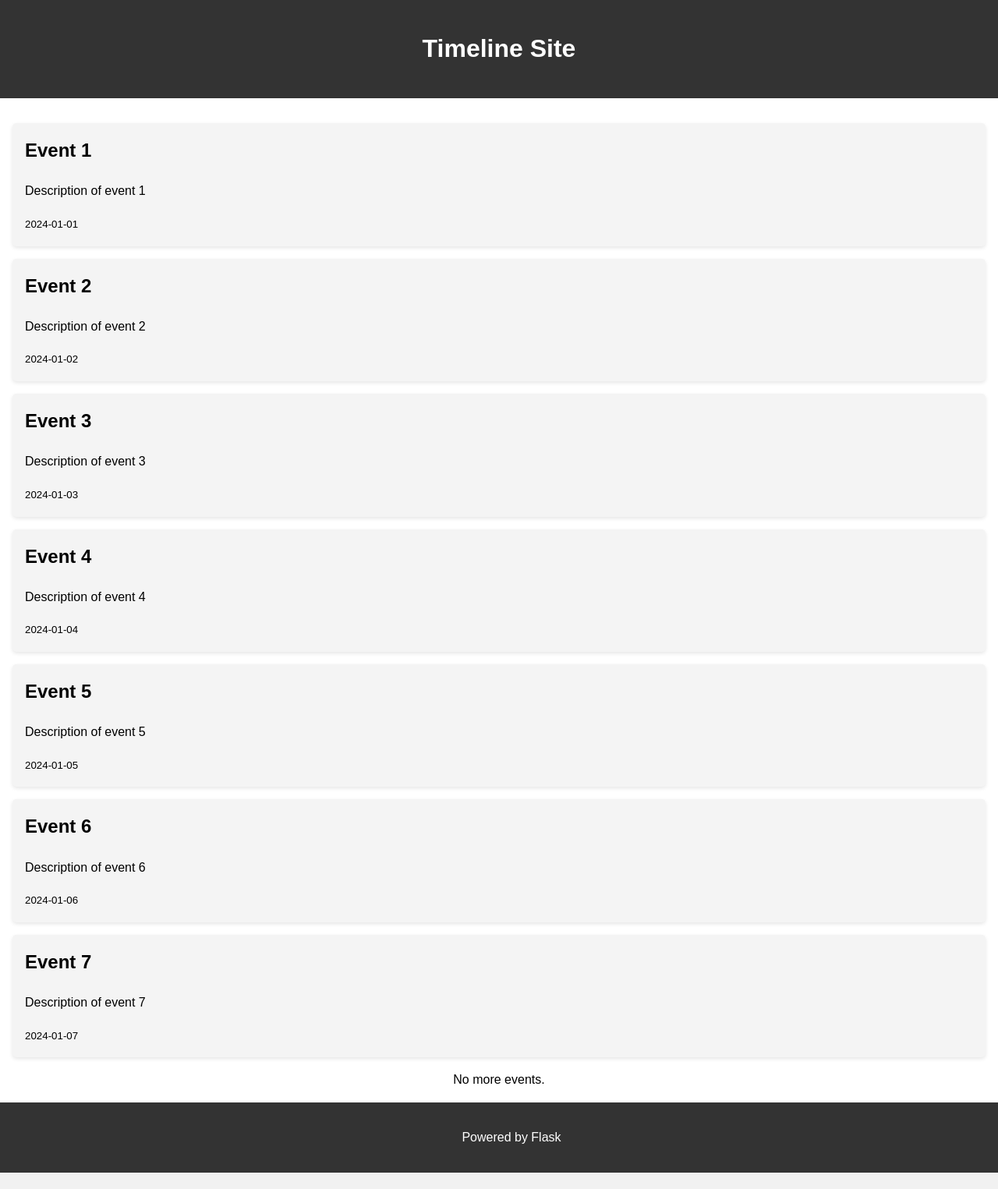
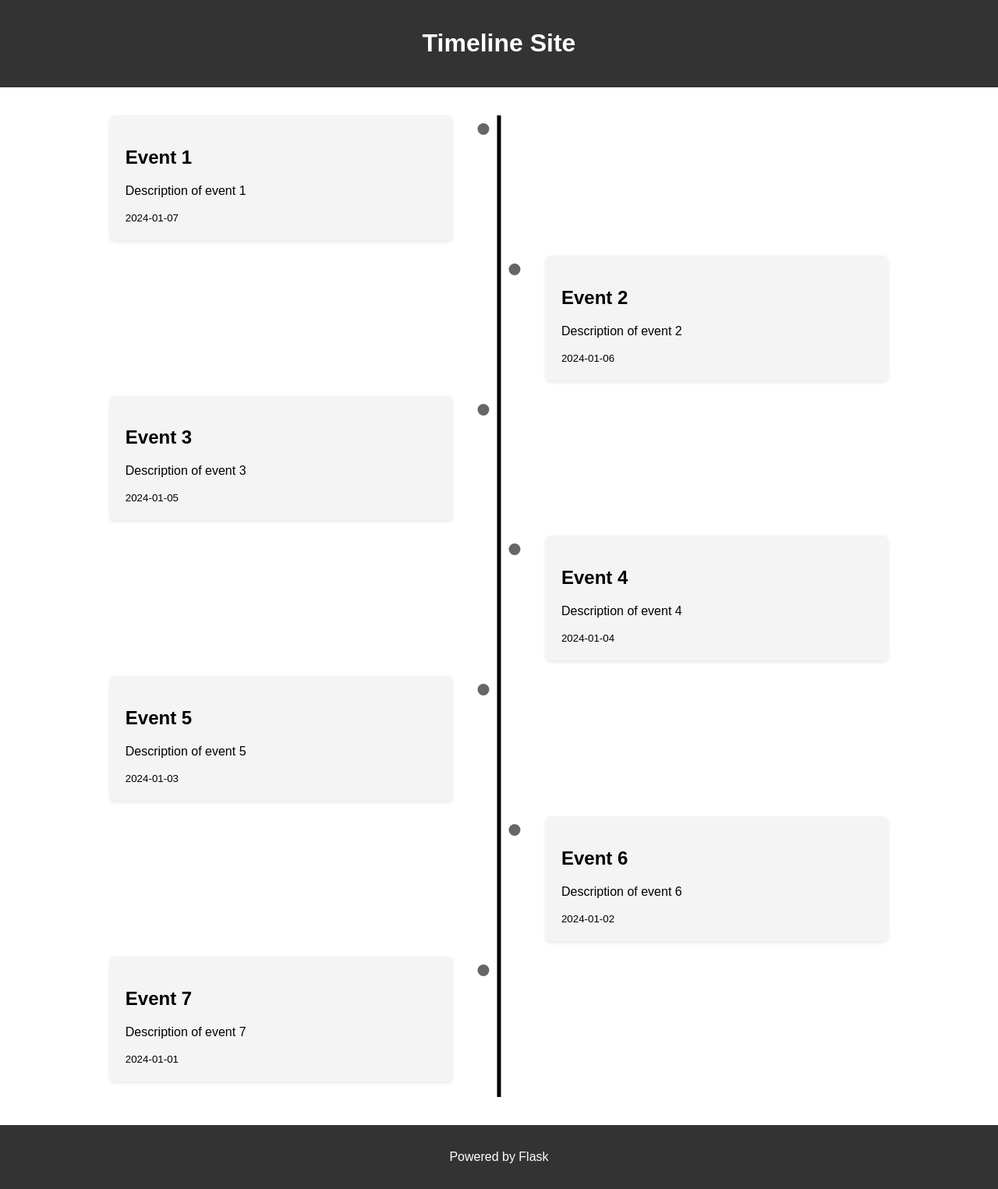
Before and after one commit to Bobby-Gray/timeline_site_flask, a Flask app: page / in a window 1280 px wide. Shown: the whole page at 78% size. Before the commit the page ends 1504 px from the top, so only its background shows below. Run offline with Flask 3, Linux system fonts and the light colour scheme; data that the repository does not hold is empty.

Commit message:
Applying some fixes to initial template code

```diff
--- a/data/events.json
+++ b/data/events.json
@@ -1,9 +1,9 @@
 [
-    { "title": "Event 1", "description": "Description of event 1", "date": "2024-01-01" },
-    { "title": "Event 2", "description": "Description of event 2", "date": "2024-01-02" },
-    { "title": "Event 3", "description": "Description of event 3", "date": "2024-01-03" },
+    { "title": "Event 1", "description": "Description of event 1", "date": "2024-01-07" },
+    { "title": "Event 2", "description": "Description of event 2", "date": "2024-01-06" },
+    { "title": "Event 3", "description": "Description of event 3", "date": "2024-01-05" },
     { "title": "Event 4", "description": "Description of event 4", "date": "2024-01-04" },
-    { "title": "Event 5", "description": "Description of event 5", "date": "2024-01-05" },
-    { "title": "Event 6", "description": "Description of event 6", "date": "2024-01-06" },
-    { "title": "Event 7", "description": "Description of event 7", "date": "2024-01-07" }
+    { "title": "Event 5", "description": "Description of event 5", "date": "2024-01-03" },
+    { "title": "Event 6", "description": "Description of event 6", "date": "2024-01-02" },
+    { "title": "Event 7", "description": "Description of event 7", "date": "2024-01-01" }
 ]
--- a/static/style.css
+++ b/static/style.css
@@ -1,39 +1,91 @@
-body {
-    font-family: Arial, sans-serif;
+/* Base styles */
+html, body {
+    height: 100%;
     margin: 0;
     padding: 0;
-    line-height: 1.6;
+    font-family: Arial, sans-serif;
 }
 
-header {
+header, footer {
     background: #333;
-    color: #fff;
+    color: white;
+    padding: 1rem;
     text-align: center;
-    padding: 1rem 0;
 }
 
 main {
+    flex: 1;
     padding: 1rem;
+    display: flex;
+    flex-direction: column;
+    align-items: center;
+    overflow: auto;
 }
 
-.event {
+/* Timeline styling */
+.timeline {
+    position: relative;
+    width: 80%;
+    margin: 20px auto;
+    display: flex;
+    flex-direction: column;
+    align-items: center;
+}
+
+/* Vertical line */
+.timeline::before {
+    content: "";
+    position: absolute;
+    top: 0;
+    left: 50%;
+    transform: translateX(-50%);
+    width: 5px;
+    background: #000;
+    bottom: 0;
+}
+
+/* Event box styling */
+.timeline-event {
+    width: 46%;
+    margin-bottom: 20px;
+    position: relative;
+    box-sizing: border-box;
+}
+
+/* Floating events for alternate layout */
+.timeline-event:nth-child(odd) {
+    align-self: flex-start;
+    padding-right: 20px;
+}
+
+.timeline-event:nth-child(even) {
+    align-self: flex-end;
+    padding-left: 20px;
+}
+
+.timeline-dot {
+    position: absolute;
+    top: 10px;
+    width: 15px;
+    height: 15px;
+    background: #666;
+    border-radius: 50%;
+    z-index: 5;
+}
+
+.timeline-event:nth-child(odd) .timeline-dot {
+    right: -20px;
+    transform: translateX(50%);
+}
+
+.timeline-event:nth-child(even) .timeline-dot {
+    left: -20px;
+    transform: translateX(-50%);
+}
+
+.timeline-content {
     background: #f4f4f4;
-    margin: 1rem 0;
-    padding: 1rem;
-    border-radius: 5px;
+    padding: 20px;
+    border-radius: 6px;
     box-shadow: 0 2px 5px rgba(0, 0, 0, 0.1);
 }
-
-.event h2 {
-    margin-top: 0;
-}
-
-footer {
-    text-align: center;
-    padding: 1rem;
-    background: #333;
-    color: #fff;
-    position: relative;
-    bottom: 0;
-    width: 100%;
-}
--- a/templates/index.html
+++ b/templates/index.html
@@ -1,11 +1,30 @@
 {% extends "base.html" %}
 
 {% block content %}
-<div id="events-container"></div>
-<div id="loading" style="text-align: center;">Loading...</div>
+<div class="timeline" id="timeline">
+    <!-- Events are appended here -->
+</div>
+
 <script>
     let currentPage = 1;
     let loading = false;
+
+    function createEventHTML(event, index) {
+        /*
+         * Create a single event “card” for the timeline.
+         * Each event has an anchor we can link to using #event-{index}.
+         */
+        return `
+        <div class="timeline-event" id="event-${index}">
+            <div class="timeline-dot"></div>
+            <div class="timeline-content">
+                <h2>${event.title}</h2>
+                <p>${event.description}</p>
+                <small>${event.date}</small>
+            </div>
+        </div>
+        `;
+    }
 
     function fetchEvents() {
         if (loading) return;
@@ -13,21 +32,19 @@
         fetch(`/api/events?page=${currentPage}`)
             .then(response => response.json())
             .then(data => {
-                const container = document.getElementById('events-container');
-                data.forEach(event => {
-                    const eventDiv = document.createElement('div');
-                    eventDiv.className = 'event';
-                    eventDiv.innerHTML = `<h2>${event.title}</h2>
-                                          <p>${event.description}</p>
-                                          <small>${event.date}</small>`;
-                    container.appendChild(eventDiv);
+                const timeline = document.getElementById('timeline');
+                if (data.length === 0) {
+                    document.getElementById('loading').innerText = 'No more events.';
+                    return;
+                }
+
+                data.forEach((event, i) => {
+                    const eventHTML = createEventHTML(event, (currentPage - 1) * 5 + i + 1);
+                    timeline.insertAdjacentHTML('beforeend', eventHTML);
                 });
-                if (data.length > 0) {
-                    currentPage++;
-                    loading = false;
-                } else {
-                    document.getElementById('loading').innerText = 'No more events.';
-                }
+
+                currentPage++;
+                loading = false;
             });
     }
 
```
